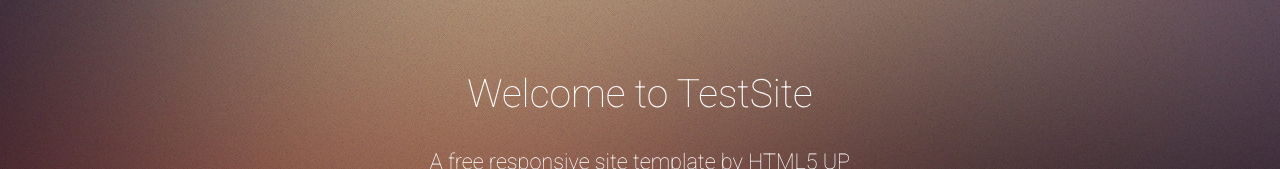
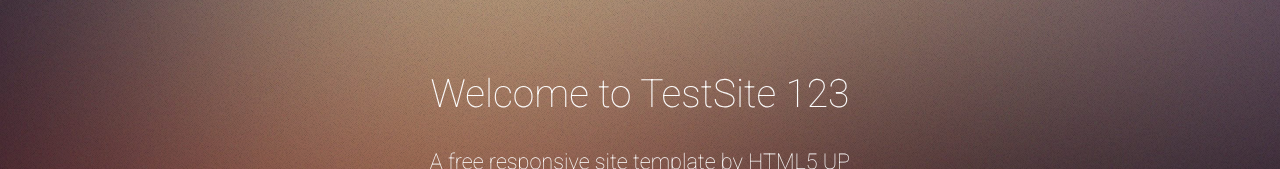
Before and after one commit to AtsushiA/DemoCodeDeploy, a plain HTML site: page web/index.html in a window 1280 px wide. Shown: the part 138-307 px from the top of the page. Drawn offline with Linux system fonts and the light colour scheme.

Commit message:
test commit

```diff
--- a/web/index.html
+++ b/web/index.html
@@ -28,7 +28,7 @@
 		<!-- Header -->
 			<section id="header" class="dark">
 				<header>
-					<h1>Welcome to TestSite</h1>
+					<h1>Welcome to TestSite 123</h1>
 					<p>A free responsive site template by <a href="http://html5up.net">HTML5 UP</a></p>
 				</header>
 				<footer>
```
